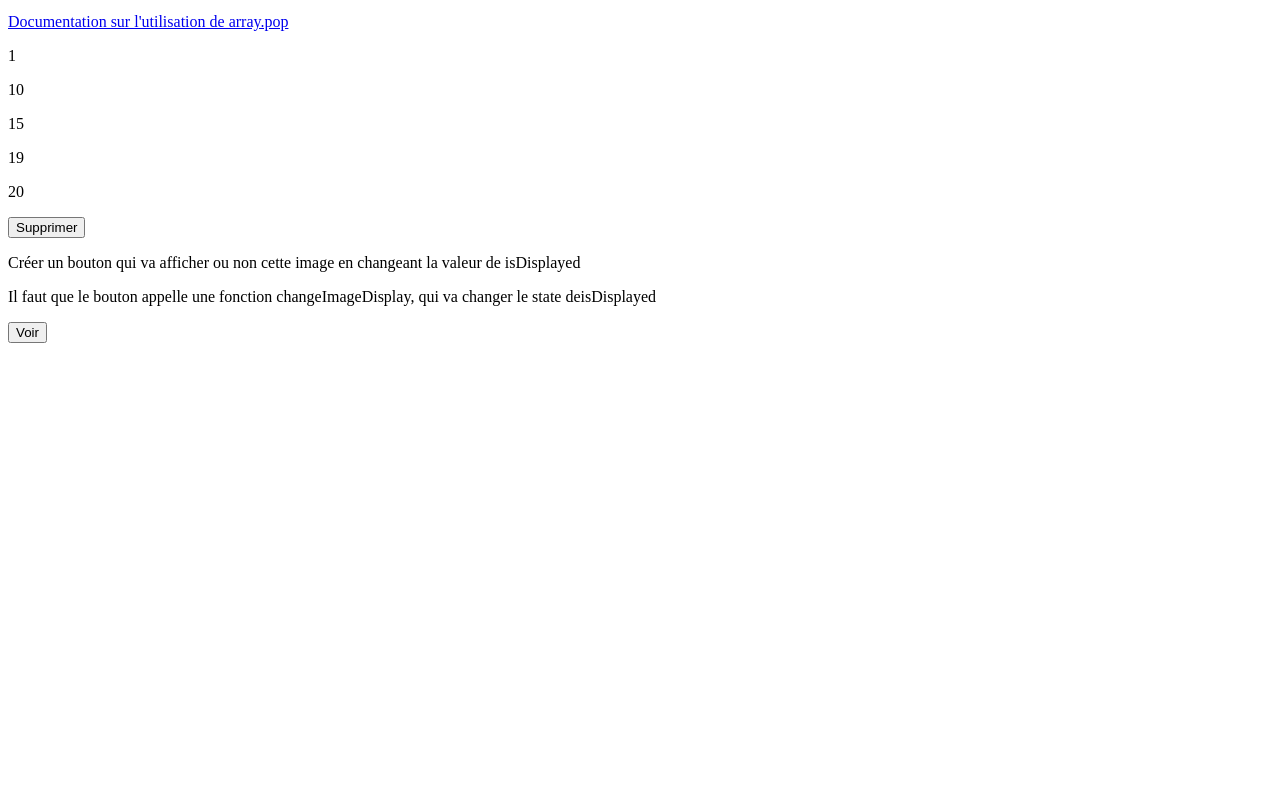
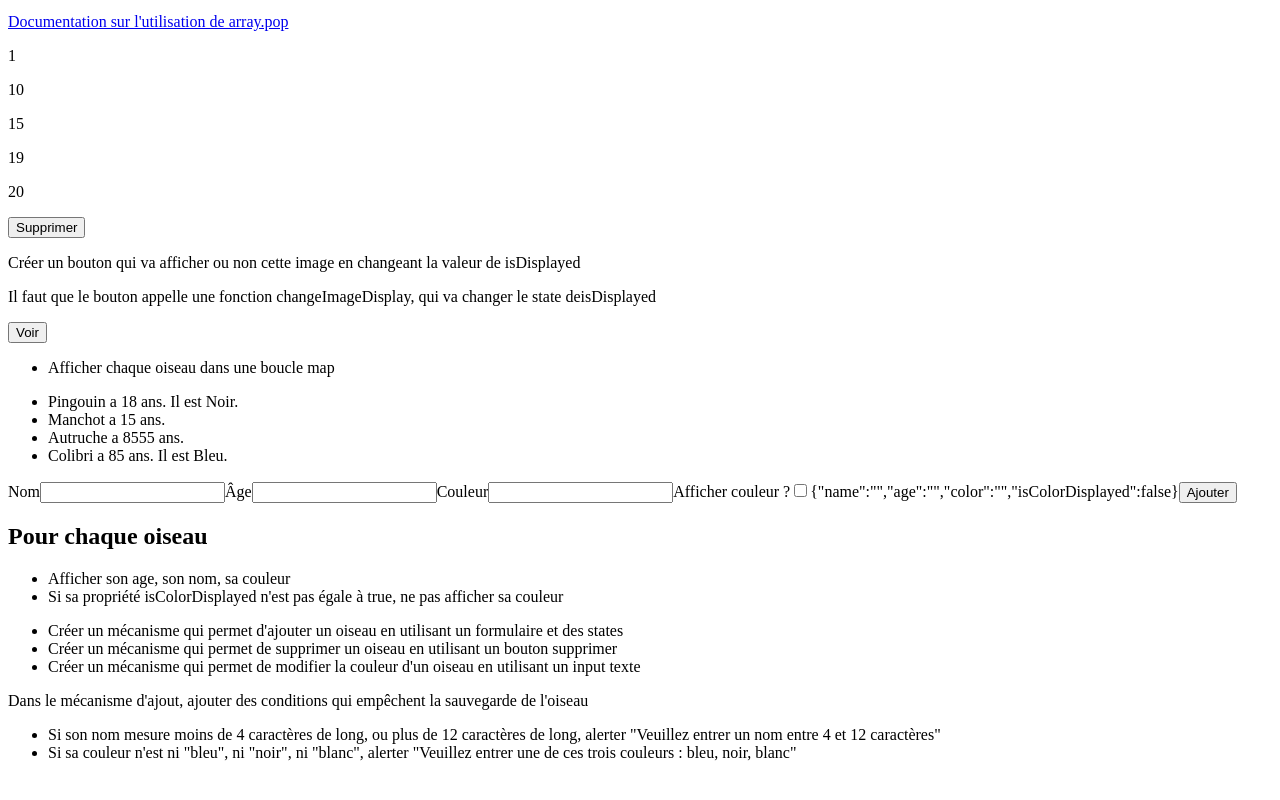
Before and after one commit to daw-2/react, a React (Vite) app in the folder 02-vite/: page / in a window 1280 px wide. Shown: the part 2950-3750 px from the top of the page. Before the commit the page ends 3391 px from the top, so only its background shows below. Built offline with nearby package versions, Linux system fonts and the light colour scheme.

Commit message:
Birds add

```diff
--- a/02-vite/src/App.jsx
+++ b/02-vite/src/App.jsx
@@ -7,6 +7,7 @@ import Props2 from './exercices/Props2'
 import Props3 from './exercices/Props3'
 import Props5 from './exercices/Props5'
 import StateChallenge from './exercices/StateChallenge'
+import EventListenerChallenge from './exercices/EventListenerChallenge'
 
 function App() {
   return (
@@ -27,6 +28,7 @@ function App() {
       <Counter init={3} max={10} />
       <StateChallenge />
       <EventListener3 />
+      <EventListenerChallenge />
 
       <br /><br /><br /><br /><br />
     </>
--- /dev/null
+++ b/02-vite/src/exercices/EventListenerChallenge.jsx
@@ -0,0 +1,112 @@
+import { useState } from 'react';
+
+export default function EventListenerChallenge() {
+  const [birds, setBirds] = useState([
+    {
+      name: 'Pingouin',
+      age: 18,
+      color: 'Noir',
+      isColorDisplayed: true,
+    },
+    {
+      name: 'Manchot',
+      age: 15,
+      color: 'Blanc',
+      isColorDisplayed: false,
+    },
+    {
+      name: 'Autruche',
+      age: 8555,
+      color: 'Blanc',
+      isColorDisplayed: false,
+    },
+    {
+      name: 'Colibri',
+      age: 85,
+      color: 'Bleu',
+      isColorDisplayed: true,
+    },
+  ]);
+
+  const defaultBird = {
+    name: '',
+    age: '',
+    color: '',
+    isColorDisplayed: false,
+  };
+  const [newBird, setNewBird] = useState(defaultBird);
+  const [errors, setErrors] = useState([]);
+
+  const saveBird = (e) => {
+    e.preventDefault();
+    let hasErrors = false;
+    setErrors([]);
+
+    // Validation
+    if (newBird.name.length < 4) {
+      setErrors((e) => [ ...e, 'Veuillez entrer un nom entre 4 et 12 caractères' ]);
+      hasErrors = true;
+    }
+
+    if (!['bleu', 'noir', 'blanc'].includes(newBird.color.toLowerCase())) {
+      setErrors((e) => [ ...e, 'Veuillez entrer une de ces trois couleurs : bleu, noir, blanc' ]);
+      hasErrors = true;
+    }
+
+    if (!hasErrors) {
+      setBirds([ ...birds, newBird ]);
+      setNewBird(defaultBird);
+    }
+  }
+
+  return (
+    <div>
+      <ul>
+        <li>Afficher chaque oiseau dans une boucle map</li>
+      </ul>
+      <ul>
+        {birds.map(bird =>
+          <li>
+            {bird.name} a {bird.age} ans.
+            {bird.isColorDisplayed && <span> Il est {bird.color}.</span>}
+          </li>
+        )}
+      </ul>
+      <ul>
+        {errors.map(error =>
+          <li>{error}</li>
+        )}
+      </ul>
+      <form onSubmit={(e) => saveBird(e)}>
+        <label htmlFor="name">Nom</label>
+        <input id="name" value={newBird.name} onChange={(e) => setNewBird({ ...newBird, name: e.target.value })} />
+        <label htmlFor="age">Âge</label>
+        <input id="age" value={newBird.age} onChange={(e) => setNewBird({ ...newBird, age: e.target.value })} />
+        <label htmlFor="color">Couleur</label>
+        <input id="color" value={newBird.color} onChange={(e) => setNewBird({ ...newBird, color: e.target.value })} />
+        <label htmlFor="isColorDisplayed">Afficher couleur ?</label>
+        <input id="isColorDisplayed" type="checkbox" checked={newBird.isColorDisplayed}
+          onChange={(e) => setNewBird({ ...newBird, isColorDisplayed: e.target.checked })}
+        />
+
+        {JSON.stringify(newBird)}
+        <button>Ajouter</button>
+      </form>
+      <h2>Pour chaque oiseau</h2>
+      <ul>
+        <li>Afficher son age, son nom, sa couleur</li>
+        <li>Si sa propriété isColorDisplayed n'est pas égale à true, ne pas afficher sa couleur</li>
+      </ul>
+      <ul>
+        <li>Créer un mécanisme qui permet d'ajouter un oiseau en utilisant un formulaire et des states</li>
+        <li>Créer un mécanisme qui permet de supprimer un oiseau en utilisant un bouton supprimer</li>
+        <li>Créer un mécanisme qui permet de modifier la couleur d'un oiseau en utilisant un input texte</li>
+      </ul>
+      <p>Dans le mécanisme d'ajout, ajouter des conditions qui empêchent la sauvegarde de l'oiseau</p>
+      <ul>
+        <li>Si son nom mesure moins de 4 caractères de long, ou plus de 12 caractères de long, alerter "Veuillez entrer un nom entre 4 et 12 caractères"</li>
+        <li>Si sa couleur n'est ni "bleu", ni "noir", ni "blanc", alerter "Veuillez entrer une de ces trois couleurs : bleu, noir, blanc"</li>
+      </ul>
+    </div>
+  )
+}
```
